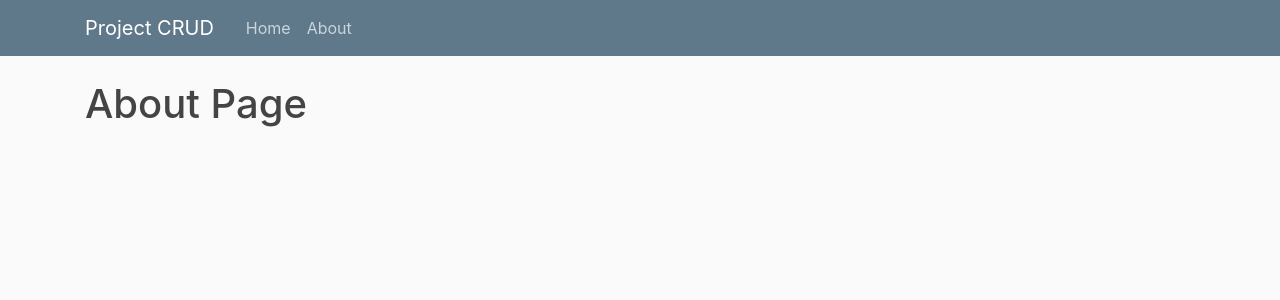
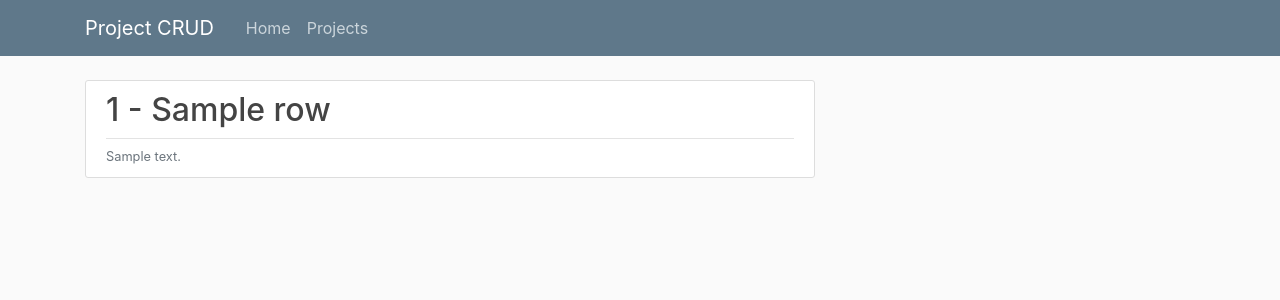
Before and after one commit to akalezic/comp453, a Flask app: template flaskDemo/templates/about.html in a window 1280 px wide. Shown: the top 300 px of the page. Run offline with Flask 2, Linux system fonts and the light colour scheme; the template is opened without the code that fills it: most values are stand-ins (such as "Sample title", 1, 10 or a date in 2020); parts of the project's set-up code (start-up, migrations or seed data) failed here and were passed over; some libraries are stand-ins or nearby versions.

Commit message:
Adding Projects page and new layout forit

```diff
--- a/flaskDemo/routes.py
+++ b/flaskDemo/routes.py
@@ -24,7 +24,8 @@ def home():
 
 @app.route("/about")
 def about():
-    return render_template('about.html', title='About')
+    projects = Project.query.all()
+    return render_template('about.html', title='Projects', outString = projects)
 
 @app.route("/assign/<essn>/<pno>/delete", methods=['POST'])
 def delete_assign(essn , pno):
--- a/flaskDemo/templates/about.html
+++ b/flaskDemo/templates/about.html
@@ -1,4 +1,13 @@
 {% extends "layout.html" %}
 {% block content %}
-    <h1>About Page</h1>
+    {% for row in outString %}
+        <article class="media content-section">
+          <div class="media-body">
+            <div class="article-metadata">
+              <h2><a class="article-title" href="#">{{ row['project_id'] }} - {{ row['project_name'] }}</a></h2>
+            </div>
+			<small class="text-muted">{{ row['description'] }}</small>
+          </div>
+        </article>
+     {% endfor %}
 {% endblock content %}
--- a/flaskDemo/templates/layout.html
+++ b/flaskDemo/templates/layout.html
@@ -27,7 +27,7 @@
           <div class="collapse navbar-collapse" id="navbarToggle">
             <div class="navbar-nav mr-auto">
               <a class="nav-item nav-link" href="{{ url_for('home') }}">Home</a>
-              <a class="nav-item nav-link" href="{{ url_for('about') }}">About</a>
+              <a class="nav-item nav-link" href="{{ url_for('about') }}">Projects</a>
             </div>
             <!-- Navbar Right Side -->
           </div>
```
